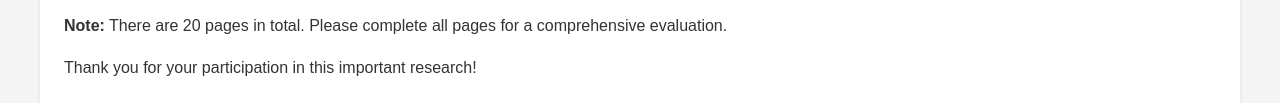
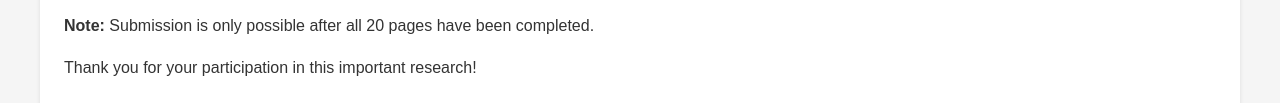
Before and after one commit to nimabte/IGCP_survey, a website: page index.html in a window 1280 px wide. Shown: the part 831-934 px from the top of the page. Drawn offline with Linux system fonts and the light colour scheme.

Commit message:
Update first page

```diff
--- a/index.html
+++ b/index.html
@@ -40,7 +40,7 @@
                 <li>This can help you make more accurate comparisons of the restoration quality.</li>
             </ul>
 
-            <p><strong>Note:</strong> There are 20 pages in total. Please complete all pages for a comprehensive evaluation.</p>
+            <p><strong>Note:</strong> Submission is only possible after all 20 pages have been completed.</p>
             <p>Thank you for your participation in this important research!</p>
         </div>
 
```
